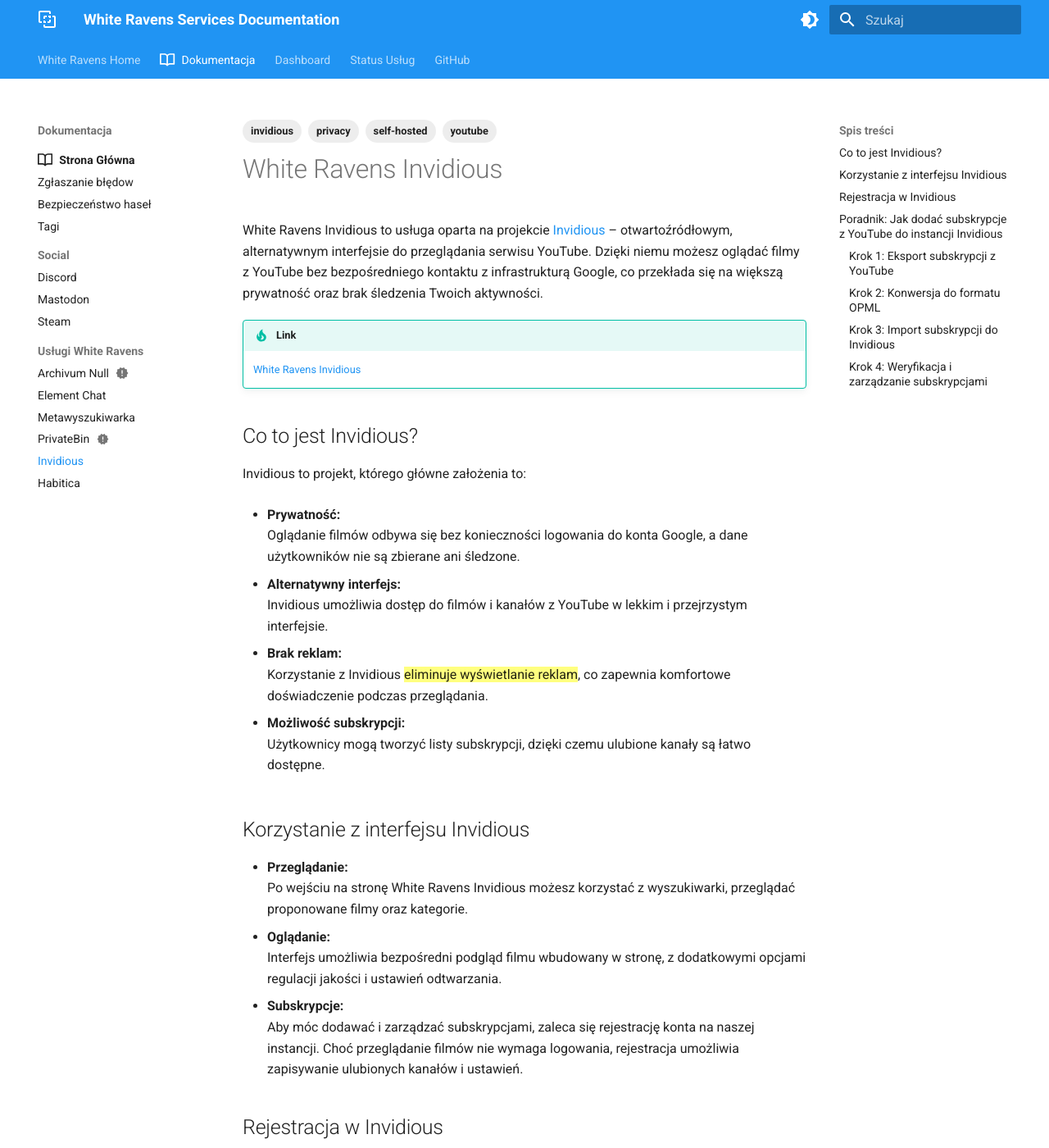
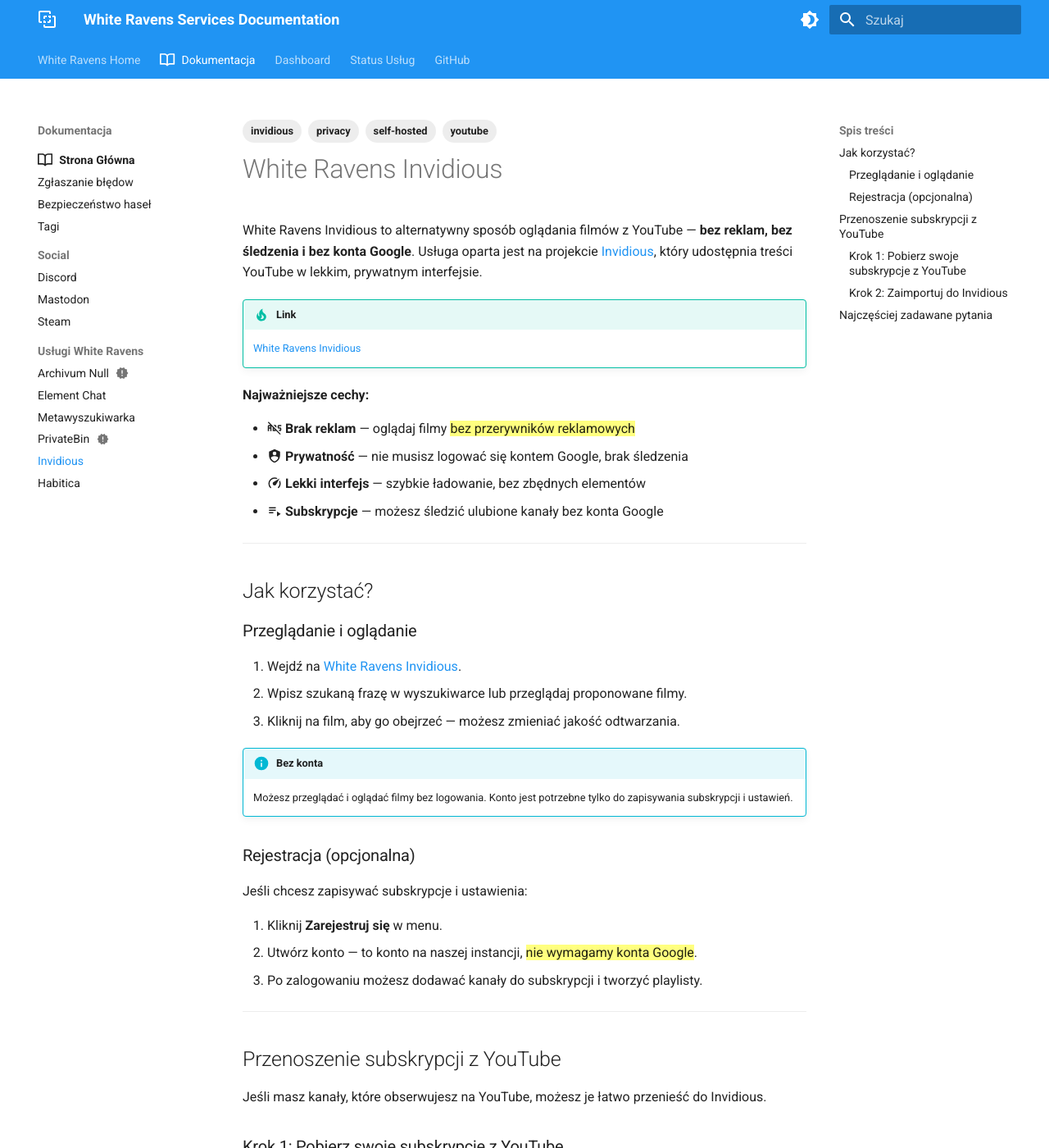
Before and after one commit to whiteravens20/wrservices.link, an MkDocs documentation site: the page built from docs/invidious.md, in a window 1280 px wide and 1400 px high. Shown: the whole window at 82% size. Built offline with MkDocs 1.6.1 and Material for MkDocs 9.7.7, drawn with Linux system fonts in a browser that asks for light colours; some of the changed text lies outside the part shown.

Commit message:
revamp Invidious documentation with simplified language and structure

```diff
--- a/docs/invidious.md
+++ b/docs/invidious.md
@@ -8,90 +8,78 @@
 
 # White Ravens Invidious
 
-White Ravens Invidious to usługa oparta na projekcie [Invidious](https://invidious.io/) – otwartoźródłowym, alternatywnym interfejsie do przeglądania serwisu YouTube. Dzięki niemu możesz oglądać filmy z YouTube bez bezpośredniego kontaktu z infrastrukturą Google, co przekłada się na większą prywatność oraz brak śledzenia Twoich aktywności.
+White Ravens Invidious to alternatywny sposób oglądania filmów z YouTube — **bez reklam, bez śledzenia i bez konta Google**. Usługa oparta jest na projekcie [Invidious](https://invidious.io/), który udostępnia treści YouTube w lekkim, prywatnym interfejsie.
 
 !!! tip "Link"
     [White Ravens Invidious](https://invid.wrservices.link/)
 
-## Co to jest Invidious?
+**Najważniejsze cechy:**
 
-Invidious to projekt, którego główne założenia to:
-
-- **Prywatność:**
-  Oglądanie filmów odbywa się bez konieczności logowania do konta Google, a dane użytkowników nie są zbierane ani śledzone.
-
-- **Alternatywny interfejs:**
-  Invidious umożliwia dostęp do filmów i kanałów z YouTube w lekkim i przejrzystym interfejsie.
-
-- **Brak reklam:**
-  Korzystanie z Invidious {==eliminuje wyświetlanie reklam==}, co zapewnia komfortowe doświadczenie podczas przeglądania.
-
-- **Możliwość subskrypcji:**
-  Użytkownicy mogą tworzyć listy subskrypcji, dzięki czemu ulubione kanały są łatwo dostępne.
-
-## Korzystanie z interfejsu Invidious
-
-- **Przeglądanie:**
-  Po wejściu na stronę White Ravens Invidious możesz korzystać z wyszukiwarki, przeglądać proponowane filmy oraz kategorie.
-- **Oglądanie:**
-  Interfejs umożliwia bezpośredni podgląd filmu wbudowany w stronę, z dodatkowymi opcjami regulacji jakości i ustawień odtwarzania.
-- **Subskrypcje:**
-  Aby móc dodawać i zarządzać subskrypcjami, zaleca się rejestrację konta na naszej instancji. Choć przeglądanie filmów nie wymaga logowania, rejestracja umożliwia zapisywanie ulubionych kanałów i ustawień.
-
-## Rejestracja w Invidious
-
-- **Rejestracja (opcjonalna):**
-  Jeśli Twoja instancja White Ravens Invidious oferuje możliwość rejestracji, znajdziesz opcję "Zarejestruj się" lub "Utwórz konto" w menu. Założenie konta pozwoli Ci na:
-  - Dodawanie subskrypcji,
-  - Tworzenie własnych list ulubionych,
-  - Personalizację ustawień interfejsu.
-
-## Poradnik: Jak dodać subskrypcje z YouTube do instancji Invidious
-
-Aby przenieść swoje subskrypcje z YouTube do White Ravens Invidious, postępuj według poniższych kroków:
-
-### Krok 1: Eksport subskrypcji z YouTube
-
-1. **Korzystając z Google Takeout:**
-   - Zaloguj się na swoje konto Google i przejdź do [Google Takeout](https://takeout.google.com/takeout/custom/youtube).
-   - Wybierz do eksportu dane związane z YouTube, w tym listę subskrypcji (zaznacz odpowiednie opcje, jeśli dostępne).
-   - Wygeneruj archiwum i pobierz plik zawierający Twoje subskrypcje.
-
-   *Alternatywnie:* Możesz skorzystać z dedykowanych narzędzi lub skryptów dostępnych online, które pozwalają wyeksportować listę subskrypcji z YouTube do formatu kompatybilnego z OPML.
-
-### Krok 2: Konwersja do formatu OPML
-
-- **Sprawdzenie formatu:**
-  W niektórych przypadkach pobrany plik może wymagać konwersji do formatu OPML – popularnego standardu wymiany list subskrypcji.
-- **Narzędzia online:**
-  Skorzystaj z dostępnych narzędzi online do konwersji (np. konwerterów CSV/JSON do OPML), aby przygotować plik do importu.
-
-!!! success "Format danych"
-    Obecnie YouTube eksportuje dane w formacie **CSV**, jednocześnie instancje Invidious akceptują ten format. W tym przypadku żadna konwersja nie jest wymagana.
-
-### Krok 3: Import subskrypcji do Invidious
-
-1. **Zaloguj się:**
-   Upewnij się, że jesteś zalogowany na swojej instancji White Ravens Invidious.
-2. **Przejdź do sekcji subskrypcji:**
-   W menu nawigacyjnym znajdź opcję dotyczącą subskrypcji lub ustawień konta, gdzie dostępna jest funkcja importu (`Preferencje danych`).
-3. **Wybierz opcję importu:**
-   Kliknij przycisk `Import/Export danych` lub podobną opcję.
-4. **Wgraj plik OPML:**
-   Wybierz wcześniej przygotowany plik OPML/CSV i rozpocznij import.
-5. **Zatwierdź operację:**
-   Po zakończeniu importu Twoje kanały z YouTube powinny pojawić się w liście subskrypcji na Twoim koncie Invidious.
-
-!!! info "Pozostałe dane"
-    Możesz zaimportować także pozostałe dane z YouTube, takie jak playlisty czy historia oglądania. Przejrzyj archiwum wyeksportowane z YouTube w poszukiwaniu odpowiednich list i plików.
-
-### Krok 4: Weryfikacja i zarządzanie subskrypcjami
-
-- **Sprawdź listę:**
-  Po udanym imporcie przejdź do listy subskrypcji, aby upewnić się, że wszystkie kanały zostały poprawnie dodane.
-- **Edytuj ustawienia:**
-  W razie potrzeby możesz usuwać niechciane kanały lub zmieniać ustawienia wyświetlania subskrypcji.
+- :material-advertisements-off: **Brak reklam** — oglądaj filmy {==bez przerywników reklamowych==}
+- :material-shield-account: **Prywatność** — nie musisz logować się kontem Google, brak śledzenia
+- :material-speedometer: **Lekki interfejs** — szybkie ładowanie, bez zbędnych elementów
+- :material-playlist-play: **Subskrypcje** — możesz śledzić ulubione kanały bez konta Google
 
 ---
 
-White Ravens Invidious, bazujący na projekcie Invidious, oferuje bezpieczną i przyjazną dla prywatności alternatywę do tradycyjnego YouTube. Dzięki możliwości importu subskrypcji, możesz przenieść swoje ulubione kanały i korzystać z nich w nowym, minimalistycznym środowisku.
+## Jak korzystać?
+
+### Przeglądanie i oglądanie
+
+1. Wejdź na [White Ravens Invidious](https://invid.wrservices.link/).
+2. Wpisz szukaną frazę w wyszukiwarce lub przeglądaj proponowane filmy.
+3. Kliknij na film, aby go obejrzeć — możesz zmieniać jakość odtwarzania.
+
+!!! info "Bez konta"
+    Możesz przeglądać i oglądać filmy bez logowania. Konto jest potrzebne tylko do zapisywania subskrypcji i ustawień.
+
+### Rejestracja (opcjonalna)
+
+Jeśli chcesz zapisywać subskrypcje i ustawienia:
+
+1. Kliknij **Zarejestruj się** w menu.
+2. Utwórz konto — to konto na naszej instancji, {==nie wymagamy konta Google==}.
+3. Po zalogowaniu możesz dodawać kanały do subskrypcji i tworzyć playlisty.
+
+---
+
+## Przenoszenie subskrypcji z YouTube
+
+Jeśli masz kanały, które obserwujesz na YouTube, możesz je łatwo przenieść do Invidious.
+
+### Krok 1: Pobierz swoje subskrypcje z YouTube
+
+1. Wejdź na [Google Takeout](https://takeout.google.com/takeout/custom/youtube) (musisz być zalogowany na konto Google).
+2. Zaznacz dane YouTube do eksportu (w tym subskrypcje).
+3. Wygeneruj i pobierz archiwum.
+
+!!! success "Format pliku"
+    YouTube eksportuje subskrypcje w formacie **CSV**, który Invidious akceptuje bezpośrednio — nie musisz niczego konwertować.
+
+### Krok 2: Zaimportuj do Invidious
+
+1. Zaloguj się na [White Ravens Invidious](https://invid.wrservices.link/).
+2. Przejdź do **Preferencje danych** (w menu).
+3. Kliknij **Import/Export danych**.
+4. Wybierz pobrany plik CSV i kliknij **Importuj**.
+5. Twoje kanały pojawią się w zakładce subskrypcji.
+
+---
+
+## Najczęściej zadawane pytania
+
+??? question "Czy to legalne?"
+    Tak. Invidious korzysta z publicznego API YouTube. Oglądasz te same filmy, tylko przez inny interfejs — bez reklam i śledzenia.
+
+??? question "Czy muszę mieć konto Google?"
+    Nie. Konto Google nie jest potrzebne do przeglądania ani oglądania filmów. Konto na naszej instancji (opcjonalne) służy wyłącznie do zapisywania subskrypcji.
+
+??? question "Dlaczego niektóre filmy mogą nie działać?"
+    YouTube czasami zmienia swoje wewnętrzne mechanizmy, co może chwilowo wpłynąć na działanie Invidious. W takim przypadku poczekaj na aktualizację lub zgłoś problem na Discord.
+
+??? question "Czy mogę oglądać w najwyższej jakości?"
+    Tak — możesz wybrać jakość odtwarzania, w tym HD i Full HD, w zależności od dostępności na YouTube.
+
+---
+
+White Ravens Invidious to prywatny, wolny od reklam sposób na oglądanie YouTube — bez śledzenia, bez konta Google i z pełną kontrolą nad swoimi subskrypcjami.
```
